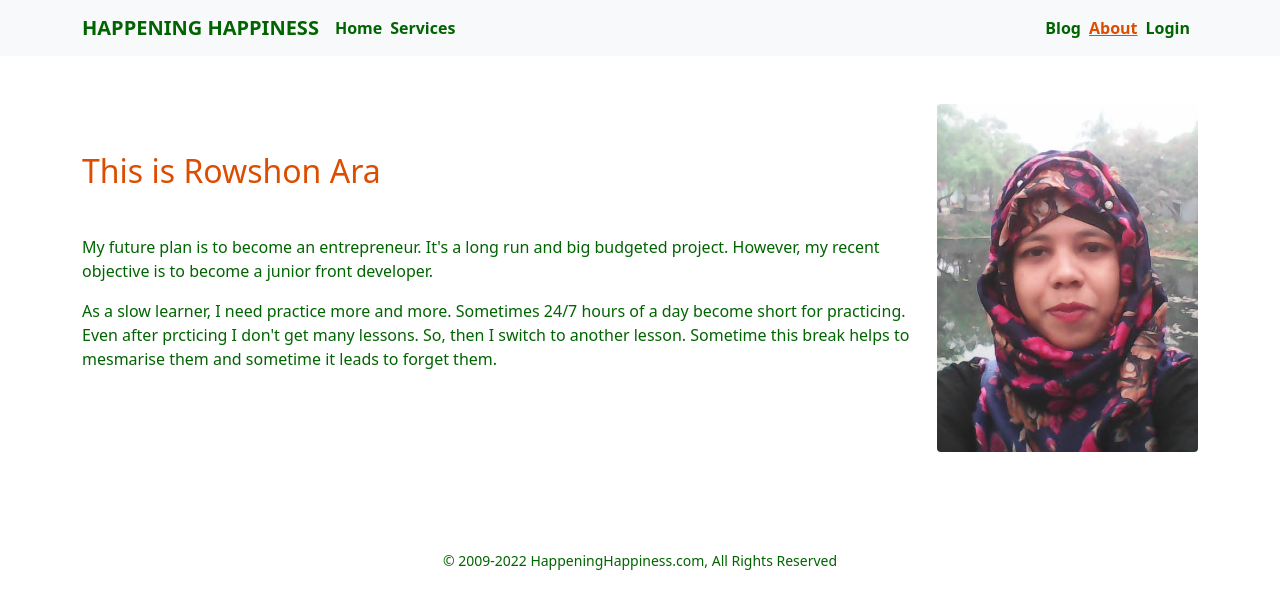
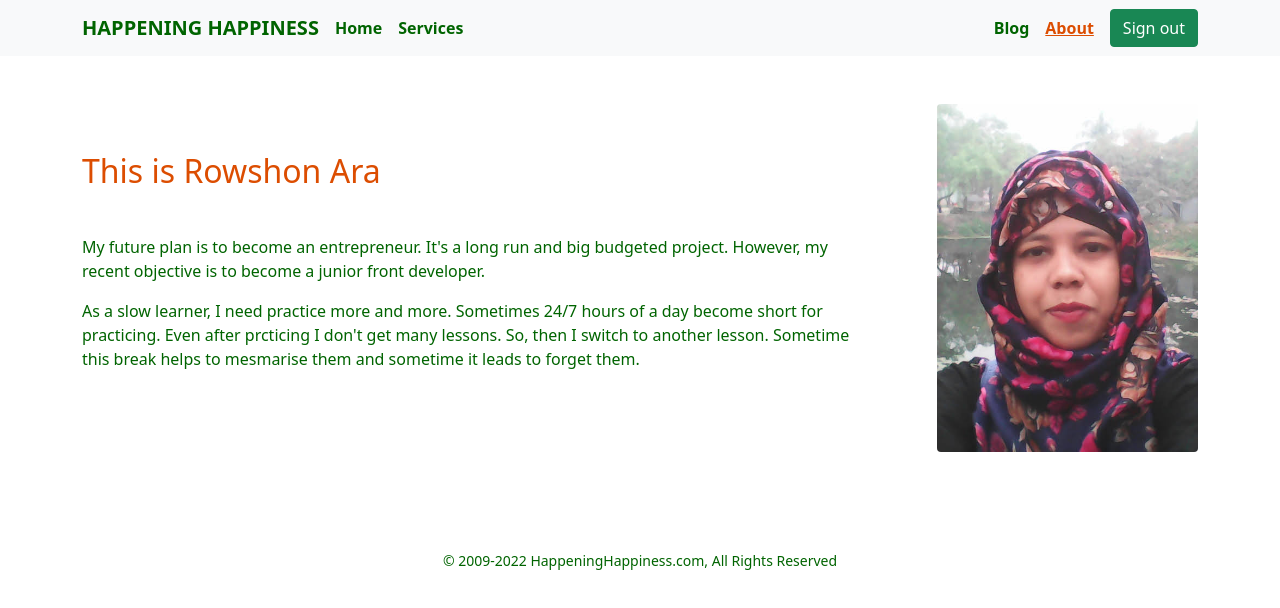
Before and after one commit to writerowson/assignment-10, a React (Create React App) app: page /about in a window 1280 px wide. Shown: the top 608 px of the page. Built offline with nearby package versions, Linux system fonts and the light colour scheme; no server answers; sample sign-in values are in the browser's storage.

Commit message:
handle sign out

```diff
--- a/src/App.js
+++ b/src/App.js
@@ -30,7 +30,7 @@ function App() {
           </RequireAuth>}>
         </Route>
         <Route path='/blog' element={<Blog></Blog>}></Route>
-        <Route path='/about' element={<About></About>}></Route>
+        <Route path='/about' element={<RequireAuth><About></About></RequireAuth>}></Route>
         <Route path='/login' element={<Login></Login>}></Route>
         <Route path='/register' element={<Register></Register>}></Route>
         <Route path='*' element={<NotFounded></NotFounded>}></Route>
--- a/src/Header/Header.js
+++ b/src/Header/Header.js
@@ -2,21 +2,37 @@ import React from 'react';
 import { Container, Nav, Navbar } from 'react-bootstrap';
 import CustomLink from '../Shared/CustomLink';
 import { Link } from 'react-router-dom';
+import { useAuthState } from 'react-firebase-hooks/auth';
+import auth from '../firebase.init';
+import { signOut } from 'firebase/auth';
 const Header = () => {
+    const [user] = useAuthState(auth)
+    const handleSignOut = () => {
+        signOut(auth)
+    }
     return (
-        <Navbar sticky='top' collapseOnSelect expand="lg" bg='light' variant="light">
+        <Navbar className=' ' sticky='top' collapseOnSelect expand="lg" bg='light' variant="light">
             <Container>
                 <Navbar.Brand as={Link} to="/" style={{ color: "#006400" }} className='fw-bold' >HAPPENING HAPPINESS</Navbar.Brand>
                 <Navbar.Toggle aria-controls="responsive-navbar-nav" />
                 <Navbar.Collapse id="responsive-navbar-nav">
-                    <Nav className="me-auto ">
-                        <CustomLink className='me-2' to='/'>Home</CustomLink>
-                        <CustomLink className='me-2' to='/services'>Services</CustomLink>
+                    <Nav className="me-auto hstack gap-3 ">
+                        <CustomLink to='/'>Home</CustomLink>
+                        <CustomLink to='/services'>Services</CustomLink>
                     </Nav>
-                    <Nav >
-                        <CustomLink className='me-2' to='/blog'>Blog</CustomLink>
-                        <CustomLink className='me-2' to='/about'>About</CustomLink>
-                        <CustomLink className='me-2' to='/login'>Login</CustomLink>
+                    <Nav className='hstack gap-3' >
+                        <CustomLink to='/blog'>Blog</CustomLink>
+                        <CustomLink to='/about'>About</CustomLink>
+                        {
+                            user ?
+                                <button onClick={handleSignOut} className='btn btn-success  ' >Sign out</button>
+                                :
+                                <CustomLink
+                                    className='me-2' to='/login'>Login</CustomLink>
+                        }
+
+
+
                     </Nav>
                 </Navbar.Collapse>
             </Container>
--- a/src/Pages/About/About.js
+++ b/src/Pages/About/About.js
@@ -6,8 +6,10 @@ const About = () => {
             <div className=' row  '>
                 <div className=' col-lg-9 col-12 mt-5'>
                     <h2 style={{ color: 'RGB(220,77,1)' }}>This is Rowshon Ara</h2>
-                    <p style={{ color: "#006400", marginTop: '45px' }}>My future plan is to become an entrepreneur. It's a long run and big budgeted project. However,  my recent objective is to become a junior front developer.  </p>
-                    <p style={{ color: "#006400" }}>As a slow learner, I need practice more and more. Sometimes 24/7 hours of a day become short for practicing.  Even  after prcticing I don't get many lessons. So, then I switch to another lesson. Sometime this break helps to mesmarise them and sometime it leads to forget them.   </p>
+                    <div className='me-5'>
+                        <p style={{ color: "#006400", marginTop: '45px' }}>My future plan is to become an entrepreneur. It's a long run and big budgeted project. However,  my recent objective is to become a junior front developer.  </p>
+                        <p style={{ color: "#006400" }}>As a slow learner, I need practice more and more. Sometimes 24/7 hours of a day become short for practicing.  Even  after prcticing I don't get many lessons. So, then I switch to another lesson. Sometime this break helps to mesmarise them and sometime it leads to forget them.   </p>
+                    </div>
                 </div>
                 <div className=' col-lg-3  col-12 mb-5'>
                     <img className='rounded w-100' src={img} alt="" />
```
